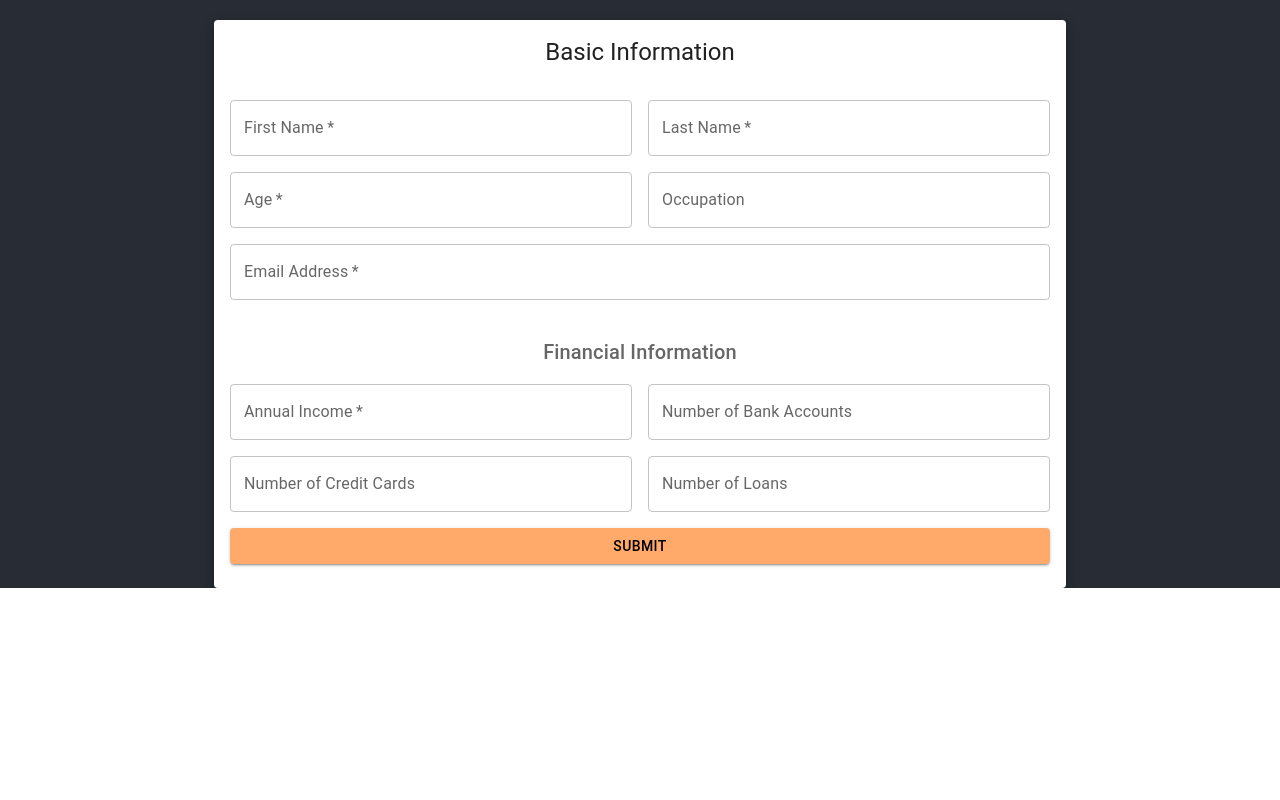
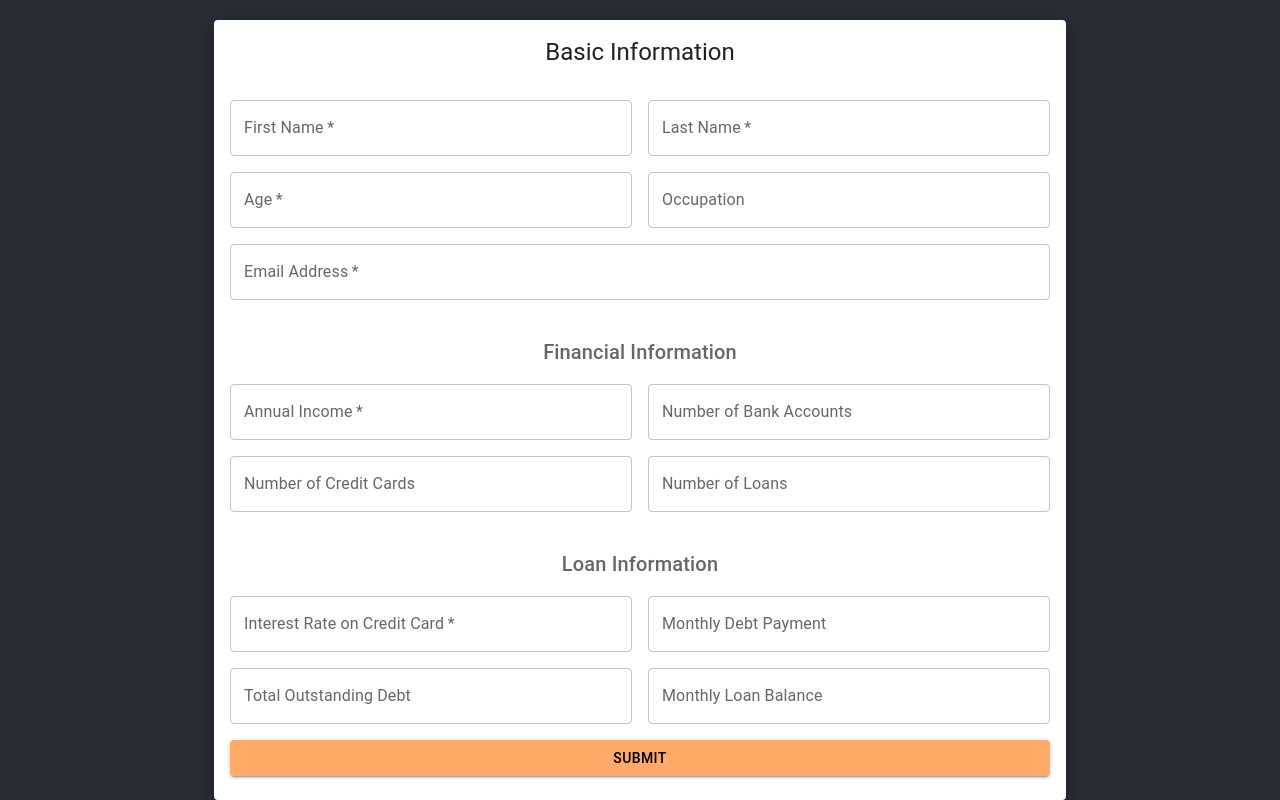
Before and after one commit to purplepalm1/creditcamel, a React (Create React App) app: page /intake in a window 1280 px wide. Shown: the part 319-1119 px from the top of the page. Before the commit the page ends 907 px from the top, so only its background shows below. Built offline with nearby package versions, Linux system fonts and the light colour scheme.

Commit message:
third form working successfully fe/be

```diff
--- a/src/components/intakeform.js
+++ b/src/components/intakeform.js
@@ -23,6 +23,10 @@ export default function BasicInfo() {
     const [numbankaccounts, setBankAccounts] = useState("");
     const [numcreditcards, setCreditCards] = useState("");
     const [numloans, setLoans] = useState("");
+    const [intrate, setInterestRate] = useState("");
+    const [emi, setEMI] = useState("");
+    const [outstandingdebt, setOutstandingDebt] = useState("");
+    const [monthlybal, setMonthlyBal] = useState("");
 
     const handleFormSubmit = (e) => {
         e.preventDefault();
@@ -37,6 +41,10 @@ export default function BasicInfo() {
             numbankaccounts,
             numcreditcards,
             numloans,
+            intrate,
+            emi,
+            outstandingdebt,
+            monthlybal,
         })
             .then((response) => {
                 console.log(response.data);
@@ -160,6 +168,55 @@ export default function BasicInfo() {
                                     fullWidth
                                 />
                             </Grid>
+                            <Grid item xs={12}>
+                                <div style={{ marginTop: '20px' }}>
+                                    <Typography variant="h6" color="textSecondary" align="center">
+                                        Loan Information
+                                    </Typography>
+                                </div>
+                            </Grid>
+                            {/* Third Form Fields */}
+                            <Grid item xs={12} md={6}>
+                                <TextField
+                                    onChange={(e) => setInterestRate(e.target.value)}
+                                    value={intrate}
+                                    label="Interest Rate on Credit Card"
+                                    variant="outlined"
+                                    color="secondary"
+                                    required
+                                    fullWidth
+                                />
+                            </Grid>
+                            <Grid item xs={12} md={6}>
+                                <TextField
+                                    onChange={(e) => setEMI(e.target.value)}
+                                    value={emi}
+                                    label="Monthly Debt Payment"
+                                    variant="outlined"
+                                    color="secondary"
+                                    fullWidth
+                                />
+                            </Grid>
+                            <Grid item xs={12} md={6}>
+                                <TextField
+                                    onChange={(e) => setOutstandingDebt(e.target.value)}
+                                    value={outstandingdebt}
+                                    label="Total Outstanding Debt"
+                                    variant="outlined"
+                                    color="secondary"
+                                    fullWidth
+                                />
+                            </Grid>
+                            <Grid item xs={12} md={6}>
+                                <TextField
+                                    onChange={(e) => setMonthlyBal(e.target.value)}
+                                    value={monthlybal}
+                                    label="Monthly Loan Balance"
+                                    variant="outlined"
+                                    color="secondary"
+                                    fullWidth
+                                />
+                            </Grid>
 
                             {/* Submit Button */}
                             <Grid item xs={12}>
```
Also changed, not shown: src/server.js (+7 -3 lines), src/fields.txt.
